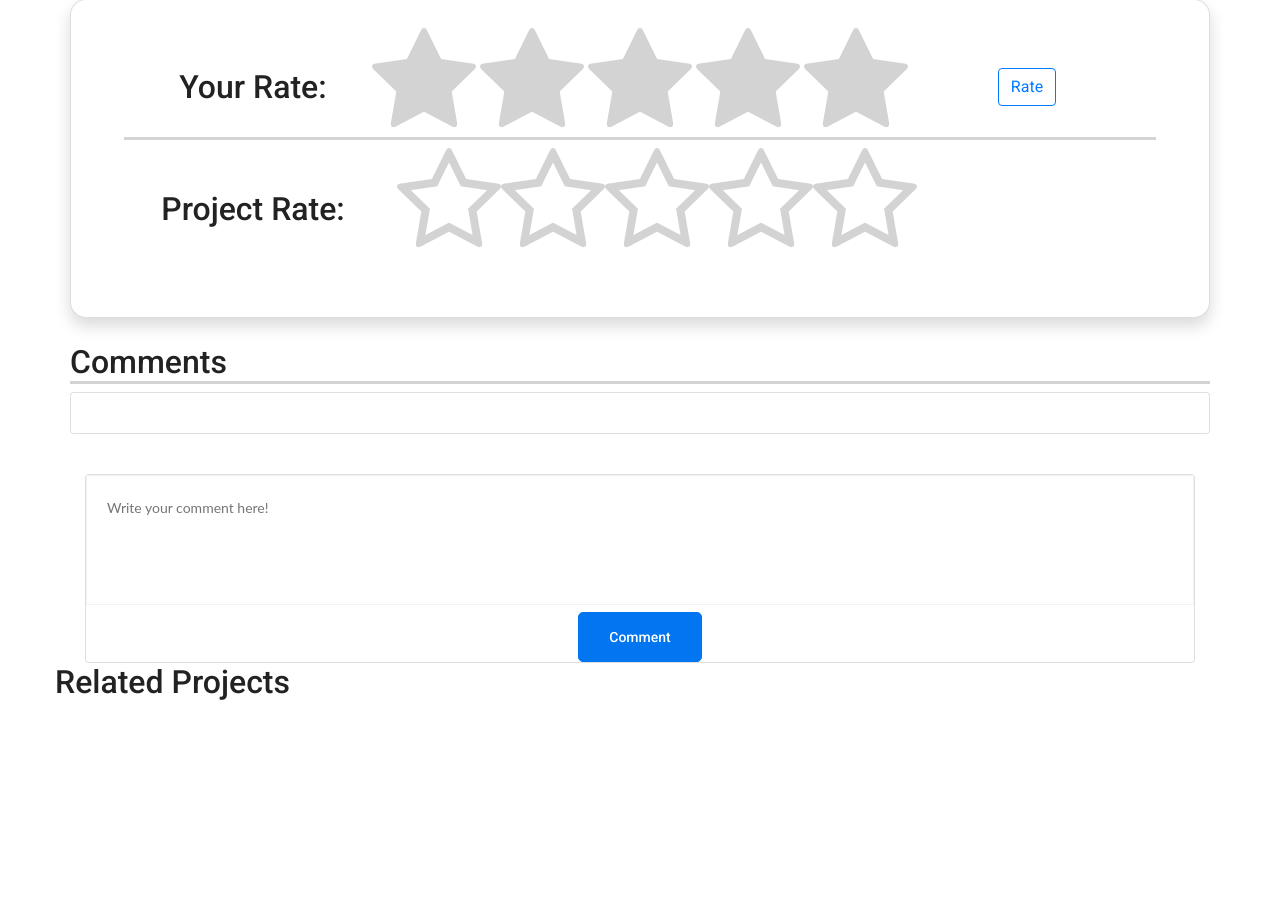
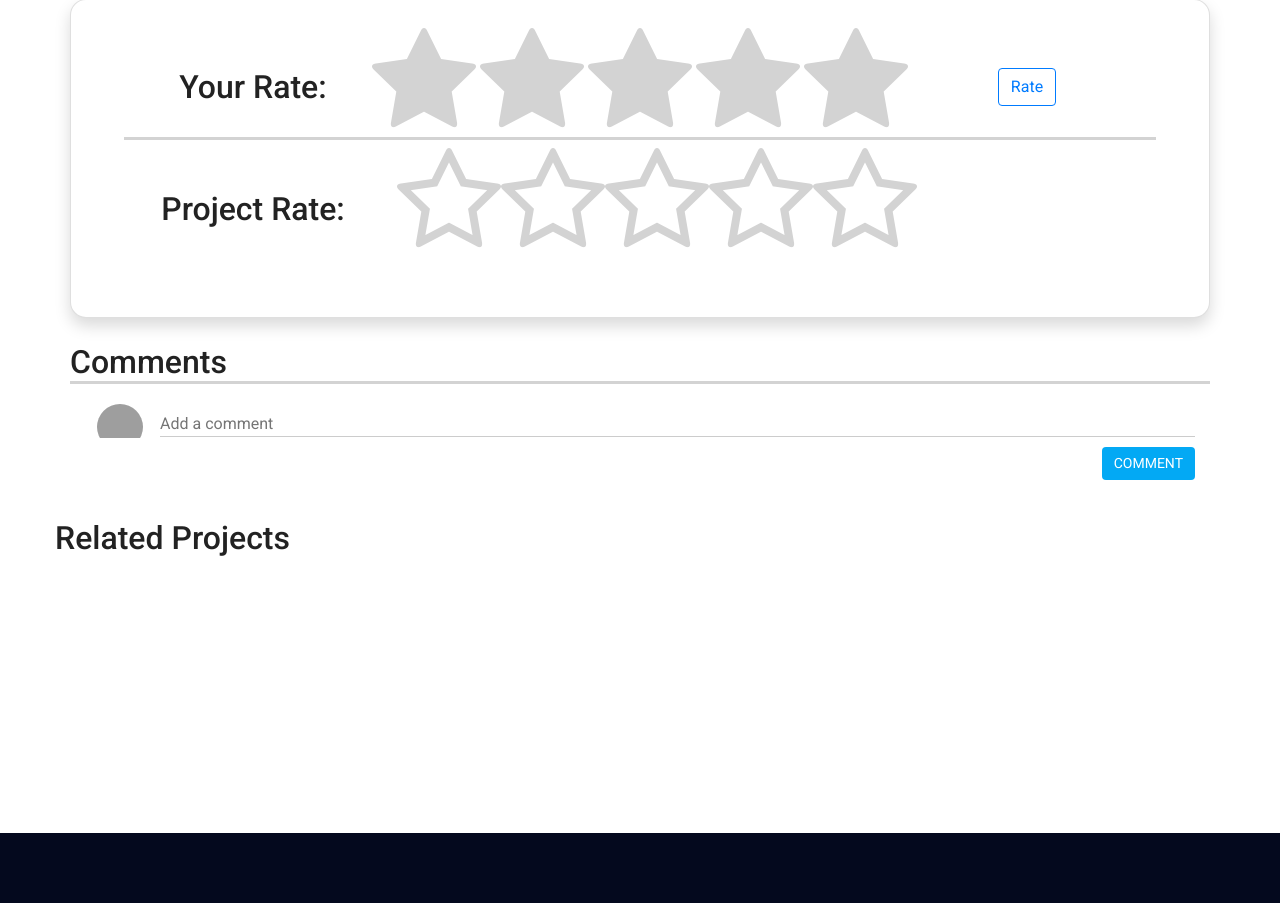
Before and after one commit to eslamkarim/fundraiser, a Django app: template project/templates/project/project.html in a window 1280 px wide. Shown: the part 971-1874 px from the top of the page. Run offline with Django 3.2, Linux system fonts and the light colour scheme; the template is opened without the code that fills it, so the values that code supplies are empty; some libraries are stand-ins or nearby versions; grey boxes are pictures that could not be loaded.

Commit message:
adding new comment design

```diff
--- a/project/models.py
+++ b/project/models.py
@@ -33,7 +33,7 @@
     return self.project.title
 
 class project_comments(models.Model):
-  project = models.ForeignKey('Project_data',on_delete=models.CASCADE)
+  project = models.ForeignKey('Project_data',related_name='comments',on_delete=models.CASCADE)
   comment = models.TextField()
 
   def __str__(self):
@@ -45,3 +45,7 @@
 
   def __str__(self):
     return self.project.title + " - " + self.tag
+
+class project_comment_replies(models.Model):
+      comment = models.ForeignKey('Project_comments',related_name='replies',on_delete=models.CASCADE)
+      reply = models.TextField()
--- a/project/static/project/css/project.css
+++ b/project/static/project/css/project.css
@@ -143,3 +143,195 @@
     width: 100%;
     border: 1px solid #F2F2F2;
 }
+
+
+/*
+*Star rating css
+*/
+.starrating > input {display: none;}  /* Remove radio buttons */
+
+.starrating > label:before {
+  content: "\f005"; /* Star */
+  margin: 2px;
+  font-size: 8em;
+  font-family: FontAwesome;
+  display: inline-block;
+}
+
+.starrating > label
+{
+  color: lightgrey; /* Start color when not clicked */
+}
+
+.starrating > input:checked ~ label
+{ color: #ffca08 ; } /* Set yellow color when star checked */
+
+.starrating > input:hover ~ label
+{ color: #ffca08 ;  } /* Set yellow color when star hover */
+
+.stars-outer {
+  display: inline-block;
+  position: relative;
+  font-family: FontAwesome;
+  padding-top: 50px;
+}
+
+.stars-outer::before {
+  display: block;
+  content: "\f006 \f006 \f006 \f006 \f006";
+  color: lightgrey;
+  font-size: 8em;
+}
+
+.stars-inner {
+  display: block;
+  position: absolute;
+  top: 0;
+  left: 0;
+  white-space: nowrap;
+  overflow: hidden;
+  width: 0;
+  padding-top: 50px;
+}
+
+.stars-inner::before {
+  display: inline-block;
+  content: "\f005 \f005 \f005 \f005 \f005";
+  color: #f8ce0b;
+  font-size: 8em;
+}
+
+
+
+
+
+.comments-details button.btn.dropdown-toggle,
+.comments-details .total-comments {
+    font-size: 18px;
+    font-weight: 500;
+    color: #5e5e5e;
+}
+.comments-details {
+    padding: 15px 15px;
+}
+.comments .comments .dropdown,
+.comments .dropup {
+    position: relative;
+}
+.comments button {
+    background-color: transparent;
+    border: none;
+}
+.comments .comment-box {
+    width: 100%;
+    float: left;
+    height: 100%;
+    background-color: #FAFAFA;
+    padding: 10px 10px 10px;
+    margin-bottom: 15px;
+    border-radius: 5px;
+    border: 1px solid #ddd;
+}
+.comments .add-comment {
+    background-color: transparent;
+    border: none;
+    position: relative;
+    margin-bottom: 50px;
+}
+.comments .commenter-pic {
+    width: 50px;
+    height: 50px;
+    display: inline-block;
+    border-radius: 100%;
+    border: 2px solid #fff;
+    overflow: hidden;
+    background-color: #fff;
+}
+.comments .add-comment .commenter-name {
+    width: 100%;
+    padding-left: 75px;
+    position: absolute;
+    top: 20px;
+    left: 0px;
+}
+.comments .add-comment input {
+    border-top: 0px;
+    border-bottom: 1px solid #ccc;
+    border-left: 0px;
+    border-right: 0px;
+    outline: 0px;
+    box-shadow: none;
+    border-radius: 0;
+    width: 100%;
+    padding: 0;
+    font-weight: normal;
+}
+.comments .add-comment input:focus {
+    border-color: #03a9f4;
+    border-width: 2px;
+}
+.comments .add-comment button[type=submit] {
+    background-color: #03a9f4;
+    color: #fff;
+    margin-right: 0px;
+}
+.comments .add-comment button {
+    background-color: #f5f5f5;
+    margin: 10px 5px;
+    font-size: 14px;
+    text-transform: uppercase;
+    float: right;
+}
+.comments .commenter-name .comment-time {
+    font-weight: normal;
+    margin-left: 8px;
+    font-size: 15px;
+}
+.comments p.comment-txt {
+    font-size: 15px;
+    border-bottom: 1px solid #ddd;
+    padding: 0px 0px 15px;
+}
+.comments .commenter-name {
+    display: inline-block;
+    position: relative;
+    top: -20px;
+    left: 10px;
+    font-size: 16px;
+    font-weight: bold;
+}
+.comments .comment-meta {
+    font-size: 14px;
+    color: #333;
+    padding: 2px 5px 0px;
+    line-height: 20px;
+    float: right;
+}
+.comments .reply-box {
+    display: none;
+}
+.comments .replied {
+    background-color: #fff;
+    width: 95%;
+    float: right;
+    margin-top: 15px;
+}
+
+/*======Responsive CSS=======*/
+@media (max-width: 767px){
+.comments .commenter-name {
+    font-size: 13px;
+    top: -5px;
+}
+.comments .commenter-pic {
+    width: 40px;
+    height: 40px;
+}
+.comments .commenter-name a{
+  display: block;
+}
+.comments .commenter-name .comment-time{
+  display: block;
+  margin-left: 0px;
+}
+}
--- a/project/templates/project/project.html
+++ b/project/templates/project/project.html
@@ -1,62 +1,6 @@
 {% extends "nav.html" %}
 {% block style_block %}
 <link rel="stylesheet" href="{{ STATIC_URL }} /static/project/css/project.css">
-<style>
-  .starrating > input {display: none;}  /* Remove radio buttons */
-
-.starrating > label:before {
-  content: "\f005"; /* Star */
-  margin: 2px;
-  font-size: 8em;
-  font-family: FontAwesome;
-  display: inline-block;
-}
-
-.starrating > label
-{
-  color: lightgrey; /* Start color when not clicked */
-}
-
-.starrating > input:checked ~ label
-{ color: #ffca08 ; } /* Set yellow color when star checked */
-
-.starrating > input:hover ~ label
-{ color: #ffca08 ;  } /* Set yellow color when star hover */
-
-.stars-outer {
-  display: inline-block;
-  position: relative;
-  font-family: FontAwesome;
-  padding-top: 50px;
-}
-
-.stars-outer::before {
-  display: block;
-  content: "\f006 \f006 \f006 \f006 \f006";
-  color: lightgrey;
-  font-size: 8em;
-}
-
-.stars-inner {
-  display: block;
-  position: absolute;
-  top: 0;
-  left: 0;
-  white-space: nowrap;
-  overflow: hidden;
-  width: 0;
-  padding-top: 50px;
-}
-
-.stars-inner::before {
-  display: inline-block;
-  content: "\f005 \f005 \f005 \f005 \f005";
-  color: #f8ce0b;
-  font-size: 8em;
-}
-
-
-</style>
 {% endblock %}
 {% block body_block %}
 <section class="home_banner_area h-auto">
@@ -207,53 +151,60 @@
     </div>
     <div class="container mt-25">
         <h2 class="text-left" style="border-bottom: solid lightgrey ;">Comments</h2>
-        <div class="card">
-            <div class="card-body">
-              {% for comment in comments %}
-                <div class="row">
-                    <div class="col-md-2">
-                        <img src="https://image.ibb.co/jw55Ex/def_face.jpg" class="img img-rounded img-fluid"/>
-                        <p class="text-secondary text-center">15 Minutes Ago</p>
-                    </div>
-                    <div class="col-md-10">
-                        <p>
-                            <a class="float-left" href="https://maniruzzaman-akash.blogspot.com/p/contact.html"><strong>Maniruzzaman Akash</strong></a>
-                       </p>
-                       <div class="clearfix"></div>
-                        <p>{{comment.comment}}</p>
-                        <p>
-                            <a class="float-right btn btn-outline-primary ml-2 reply-popup"> <i class="fa fa-reply"></i> Reply</a>
-                       </p>
-                    </div>
-                  </div>
-                  {% endfor %}
-                  <div class="comment-box add-comment reply-box row" style="display: none;">
-                    <span class="commenter-name w-100">
-                      <input class="col-9" type="text" placeholder="Add a public reply" name="Add Comment">
-                      <button type="submit" class="btn btn-outline-primary col-1">Post</button>
-                      <a class="float-right btn btn-outline-danger reply-popup col-1">Cancel</a>
-                    </span>
-                  </div>
-            </div>
-
-        </div>
-
-        <div class="container pb-cmnt-container">
+        <div class="container text-left">
           <div class="row">
             <div class="col-12">
-                    <div class="card card-info">
+              <div class="comments">
+                <div class="comment-box add-comment">
+                  <span class="commenter-pic">
+                    <img src="https://www.uiuxstream.com/images/user-icon.jpg" class="img-fluid">
+                  </span>
+                  <span class="commenter-name">
                     <form enctype="multipart/form-data" action="{% url 'comment' project.id %}" method="post" >
                       {% csrf_token %}
                       <div class="card-block">
-                            <textarea placeholder="Write your comment here!" class="pb-cmnt-textarea" name="comment"></textarea>
-                            <input type="submit" class="main_btn" value="Comment">
+                        <input type="text" placeholder="Add a comment" name="comment">
+                        <button type="submit" class="btn btn-default">Comment</button>
                       </div>
                     </form>
+                  </span>
+                </div>
+                {% for comment in comments %}
+                <div class="comment-box">
+                  <span class="commenter-pic">
+                    <img src="https://www.uiuxstream.com/images/user-icon.jpg" class="img-fluid">
+                  </span>
+                  <span class="commenter-name">
+                    <a href="#">Happy uiuxStream</a> <span class="comment-time">2 hours ago</span>
+                  </span>
+                  <p class="comment-txt more text-center">{{comment.comment}}</p>
+                  <div class="comment-meta">
+                    <button class="comment-reply reply-popup" onclick="$('#{{comment.id}}').toggle()"><i class="fa fa-reply-all" aria-hidden="true"></i> Reply</button>
+                  </div>
+                  <div id='{{comment.id}}' class="comment-box add-comment reply-box row" style="display: none;">
+                    <span class="commenter-name w-100">
+                      <input class="col-7" type="text" placeholder="Add a public reply" name="Add Comment">
+                      <button type="submit" class="btn btn-outline-primary col-1">Reply</button>
+                      <a class="float-right btn btn-default reply-popup col-1">Cancel</a>
+                    </span>
+                  </div>
+                  {% for reply in comment.replies.all %}
+                  <div class="comment-box replied">
+                    <span class="commenter-pic">
+                      <img src="https://www.uiuxstream.com/images/user-icon.jpg" class="img-fluid">
+                    </span>
+                    <span class="commenter-name">
+                      <a href="#">Happy uiuxStream</a> <span class="comment-time">2 hours ago</span>
+                    </span>
+                    <p class="comment-txt more text-center">{{reply.reply}}</p>
+                  </div>
+                  {% endfor %}
+                </div>
+                {% endfor %}
               </div>
             </div>
           </div>
         </div>
-
     </div>
     <div class="site-section">
       <div class="container">
--- a/project/views.py
+++ b/project/views.py
@@ -64,7 +64,7 @@
 
             # get project comments
             comments = project_comments.objects.filter(project_id=project_id)
-
+            print (f"reply to this: {project.comments.first().replies.all()}")
             context = {
                   "images": pics,
                   "project": project,
```
Also changed, not shown: project/migrations/0008_project_comment_replies.py (added), project/migrations/0009_auto_20200331_1611.py (added). Lines whose indentation alone changed are shown as unchanged.
